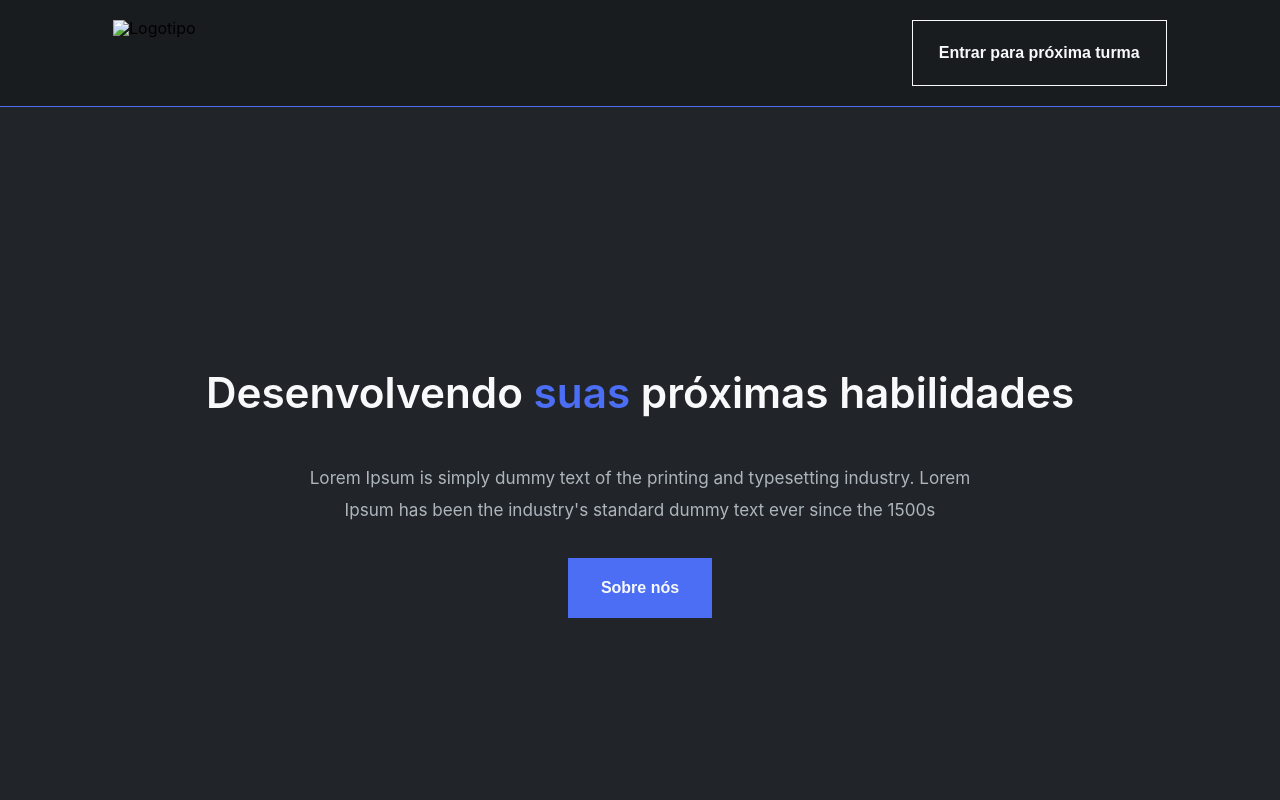
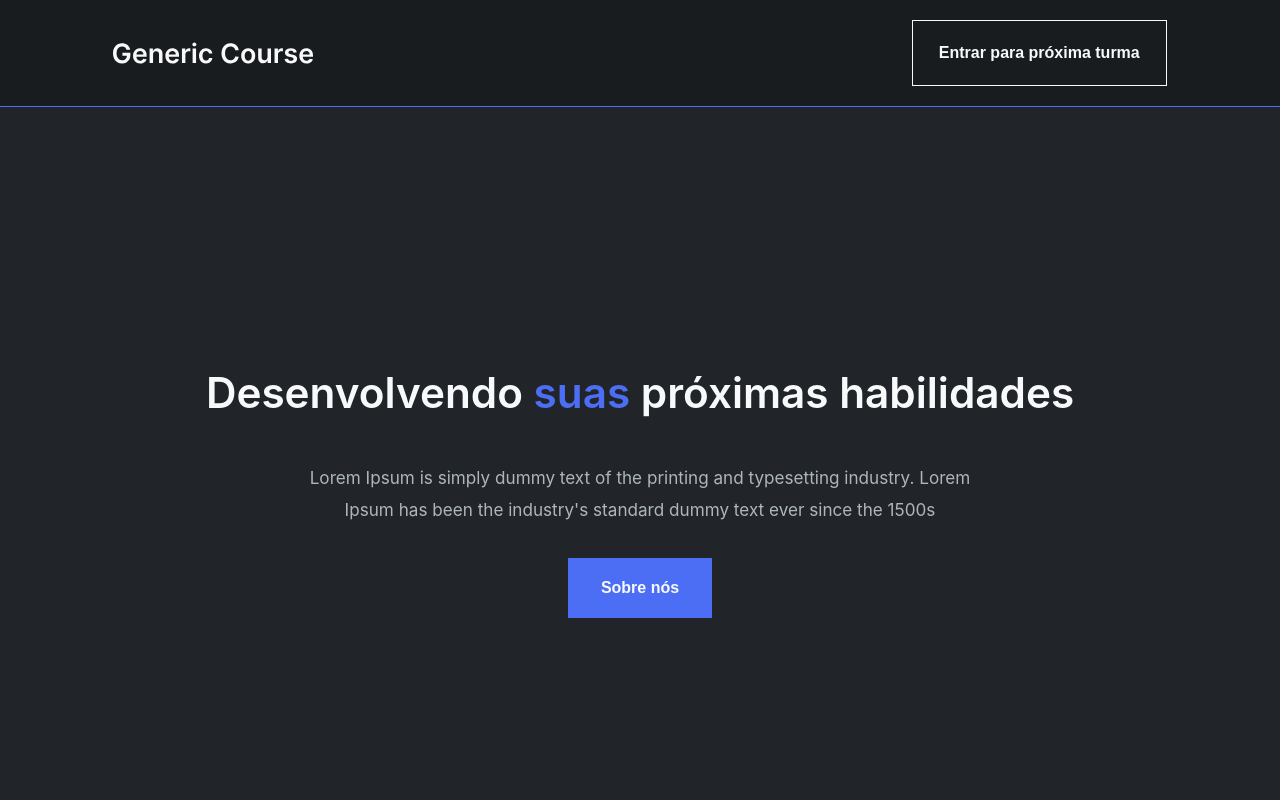
Before and after one commit to rafaelmendoncavaz/m3-site-institucional-generico-rafael, a plain HTML site: page index.html in a window 1280 px wide. Shown: the top 800 px of the page. Drawn offline with Linux system fonts and the light colour scheme; the site is published under a folder, as on GitHub Pages, so addresses that start at the root find nothing.

Commit message:
Tarefa 5 Concluída - Final commit

```diff
--- a/index.html
+++ b/index.html
@@ -24,7 +24,7 @@
     <!-- ====== Header ====== -->
     <header class="header__container">
       <div class="header__content">
-        <img class="logo" src="/src/assets/logo.svg" alt="Logotipo" />
+        <img class="logo" src="./src/assets/logo.svg" alt="Logotipo" />
         <button class="header__button--modal">
           Entrar para próxima turma
         </button>
@@ -249,7 +249,7 @@
 
     <!-- ====== Footer ====== -->
     <footer class="footer__container">
-      <img src="/src/assets/logo.svg" alt="Logotipo" />
+      <img src="./src/assets/logo.svg" alt="Logotipo" />
     </footer>
 
     <!-- ====== Modal ====== -->
```
